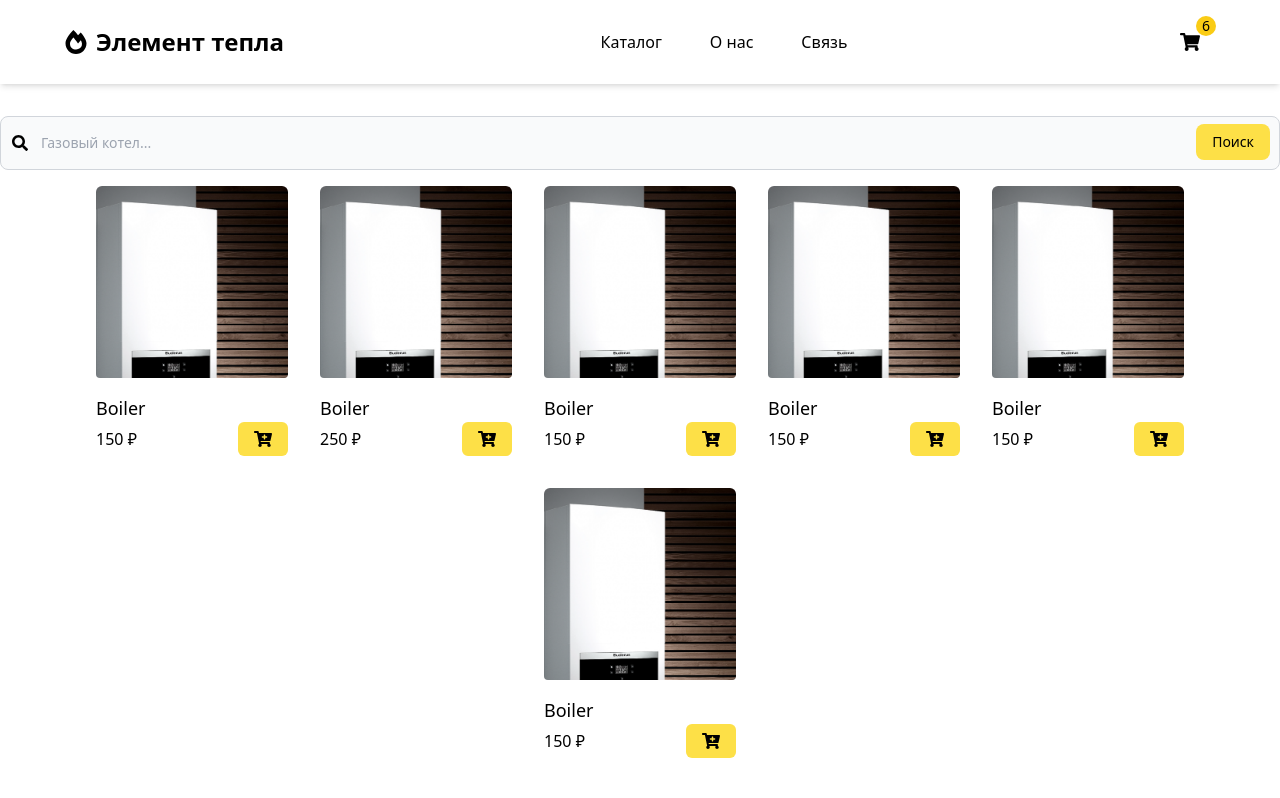
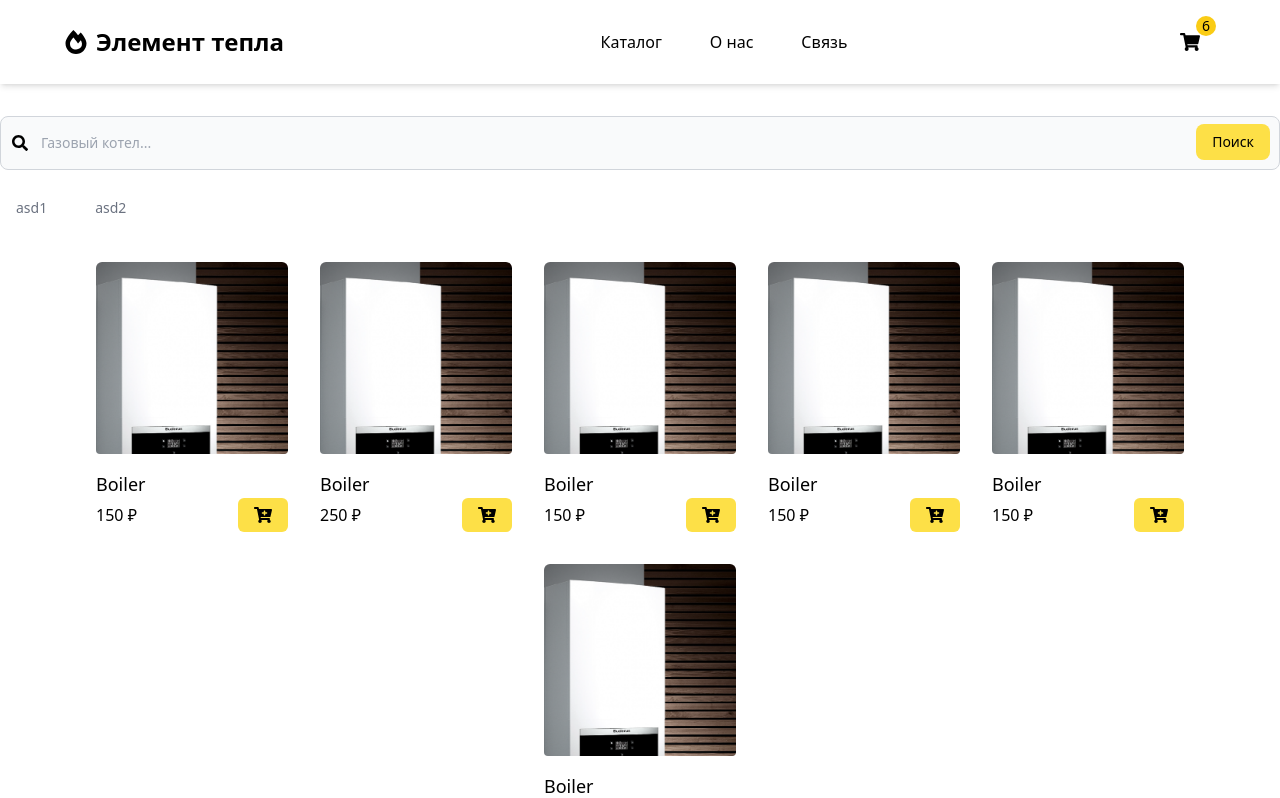
Before and after one commit to neketli/react-ecommerce, a React (Vite) app: page /catalog in a window 1280 px wide. Shown: the top 798 px of the page. Built offline with nearby package versions, Linux system fonts and the light colour scheme.

Commit message:
Add tabs filter component

```diff
--- a/src/components/Contacts/index.tsx
+++ b/src/components/Contacts/index.tsx
@@ -19,8 +19,8 @@ const Contacts = () => {
             Связаться
           </h2>
           <p className="mb-4 leading-relaxed text-gray-600">
-            Если у вас остались вопросы, с радостью ответим на них по
-            электронной почте или телефону
+            Если у вас остались вопросы с радостью ответим на них по электронной
+            почте или телефону
           </p>
           <div className="relative mb-4">
             <label htmlFor="email" className="text-sm leading-7 text-gray-600">
@@ -31,6 +31,7 @@ const Contacts = () => {
               id="email"
               name="email"
               className="w-full rounded border border-gray-300 bg-white py-1 px-3 text-base leading-8 text-gray-700 outline-none transition-colors duration-200 ease-in-out focus:border-yellow-500 focus:ring-2 focus:ring-yellow-200"
+              placeholder="test@email.ru"
             />
           </div>
           <div className="relative mb-4">
--- a/src/components/UI/Tabs/index.tsx
+++ b/src/components/UI/Tabs/index.tsx
@@ -1,29 +1,43 @@
 import React from 'react'
 
-type Props = {
-  tabsList?: string[]
+interface Props {
+  tabs: Tab[]
+  activeTab: Tab
+  className: string
+  onChange: (tab: Tab) => void
+}
+export interface Tab {
+  id?: string | number
+  disabled?: boolean
+  title?: string
 }
 
-const Tabs = ({ tabsList }: Props) => {
+const Tabs = ({ tabs, className, activeTab, onChange, ...rest }: Props) => {
   return (
-    <ul className="flex flex-wrap gap-2 text-center text-sm font-medium text-gray-500 dark:text-gray-400">
-      <li>
-        <a
-          href="#"
-          className="active inline-block rounded-lg bg-yellow-200 px-4 py-3 text-black"
-          aria-current="page"
-        >
-          Tab 1
-        </a>
-      </li>
-      <li>
-        <a
-          href="#"
-          className="inline-block rounded-lg px-4 py-3 hover:bg-gray-100 hover:text-gray-900 dark:hover:bg-gray-800 dark:hover:text-white"
-        >
-          Tab 2
-        </a>
-      </li>
+    <ul
+      aria-label="Tabs"
+      role="tablist"
+      className={`flex flex-wrap gap-4 text-center text-sm font-medium text-gray-500 dark:text-gray-400 ${className}`}
+      {...rest}
+    >
+      {tabs.map((tab, index) => (
+        <li key={index}>
+          <button
+            type="button"
+            className={
+              tab.title === activeTab.title
+                ? 'inline-block rounded-lg bg-yellow-300 px-4 py-3 text-black'
+                : 'inline-block rounded-lg px-4 py-3 hover:bg-gray-100 hover:text-gray-900 dark:hover:bg-gray-800 dark:hover:text-white'
+            }
+            disabled={tab.disabled}
+            id={`${tab.id}-tab-${index}`}
+            role="tab"
+            onClick={() => onChange(tab)}
+          >
+            {tab.title}
+          </button>
+        </li>
+      ))}
     </ul>
   )
 }
--- a/src/pages/Catalog/index.tsx
+++ b/src/pages/Catalog/index.tsx
@@ -1,6 +1,7 @@
-import React from 'react'
-import { Search } from '~/components'
+import React, { useState } from 'react'
+import { Search, Tabs } from '~/components'
 import { ProductList } from '~/components'
+import { Tab } from '~/components/UI/Tabs'
 import { Product } from '~/services/products'
 
 const Catalog = () => {
@@ -53,10 +54,32 @@ const Catalog = () => {
     },
   ]
 
+  const tabs = [
+    {
+      title: 'asd1',
+    },
+    {
+      title: 'asd2',
+    },
+  ]
+
+  const [activeFilter, setActiveFilter] = useState({})
+
+  const onChange = (tab: Tab) => {
+    console.log(activeFilter, tab)
+    setActiveFilter(tab)
+  }
+
   return (
     <div className="catalog">
       <div className="container mx-auto mb-4">
         <Search placeholder="Газовый котел..." className="mt-8" />
+        <Tabs
+          className="my-4"
+          onChange={onChange}
+          activeTab={activeFilter}
+          tabs={tabs}
+        />
         <ProductList list={productList} />
       </div>
     </div>
```
